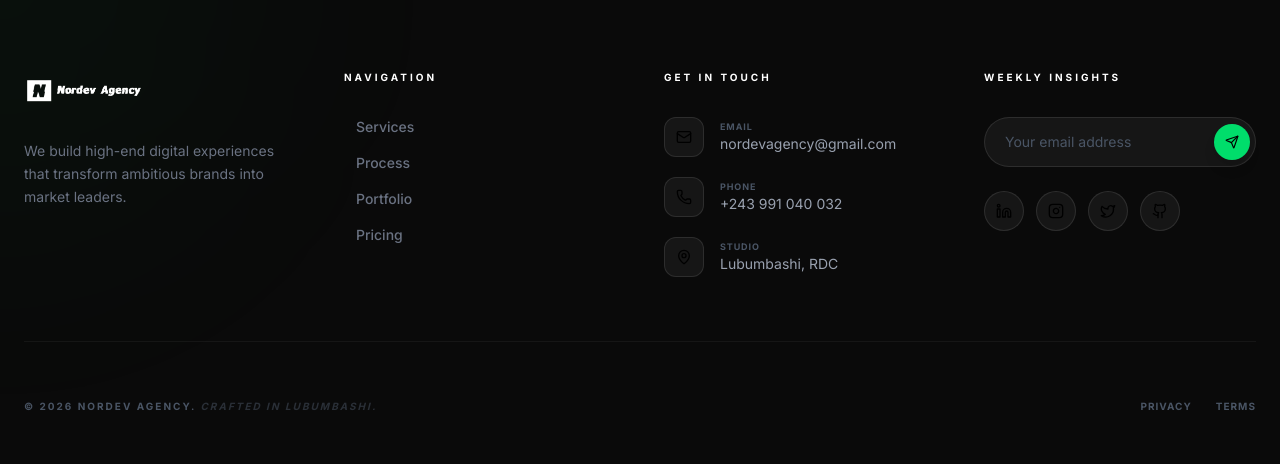
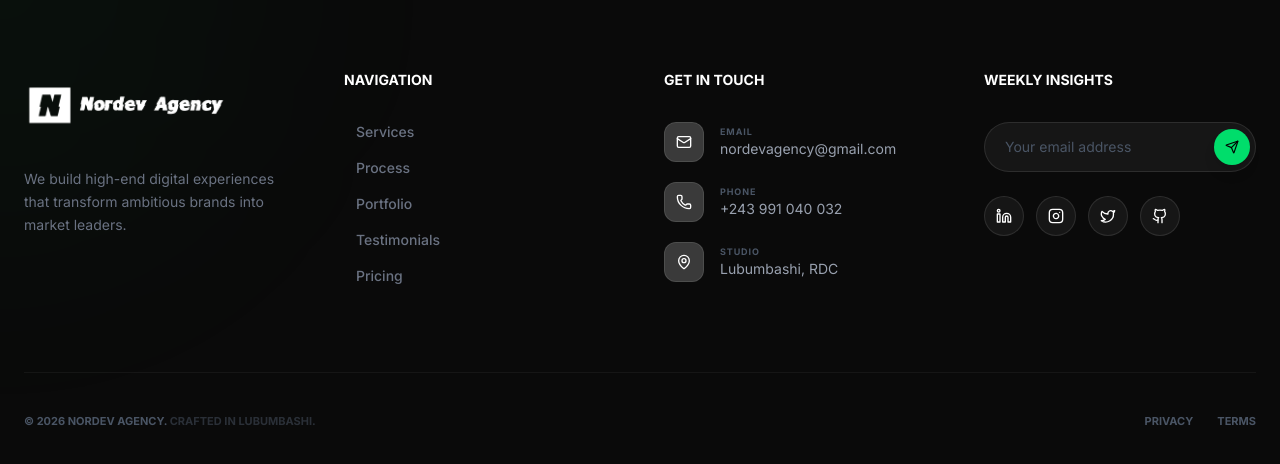
Before and after one commit to freddymk313/nordevagency, a Next.js app: page / in a window 1280 px wide. Shown: the part 7497-7961 px from the top of the page. Built offline with nearby package versions, Linux system fonts and the light colour scheme; no server answers.

Commit message:
ok today 2

```diff
--- a/components/Footer.tsx
+++ b/components/Footer.tsx
@@ -10,6 +10,7 @@ import {
   Github,
   Send,
   ArrowUp,
+  ChevronRight,
 } from "lucide-react";
 import Image from "next/image";
 import Link from "next/link";
@@ -20,6 +21,7 @@ const footerLinks = [
   { name: "Services", href: "#services" },
   { name: "Process", href: "#process" },
   { name: "Portfolio", href: "#portfolio" },
+  { name: "Testimonials", href: "#testimonials" },
   { name: "Pricing", href: "#pricing" },
 ];
 
@@ -50,7 +52,7 @@ const Footer = () => {
                 height={50}
                 width={180}
                 alt="Nordev Agency"
-                className="h-10 w-auto object-contain"
+                className="h-17 w-auto object-contain"
               />
             </Link>
             <p className="text-gray-500 font-sans text-sm leading-relaxed max-w-xs">
@@ -60,7 +62,7 @@ const Footer = () => {
 
           {/* Colonne 2: Navigation */}
           <div>
-            <h3 className="text-white text-[10px] font-bold uppercase tracking-[0.3em] mb-8">
+            <h3 className="text-white text-sm font-bold uppercase mb-8">
               Navigation
             </h3>
             <ul className="space-y-4">
@@ -71,6 +73,7 @@ const Footer = () => {
                     className="text-gray-500 hover:text-green-accent transition-all duration-300 group flex items-center gap-3 text-sm font-medium"
                   >
                     <div className="w-0 h-px bg-green-accent group-hover:w-4 transition-all duration-300" />
+                    {/* <ChevronRight className="w-3 h-3 *bg-green-accent group-hover:w-4 transition-all duration-300" /> */}
                     <span>{link.name}</span>
                   </Link>
                 </li>
@@ -80,7 +83,7 @@ const Footer = () => {
 
           {/* Colonne 3: Contact */}
           <div>
-            <h3 className="text-white text-[10px] font-bold uppercase tracking-[0.3em] mb-8">
+            <h3 className="text-white text-sm font-bold uppercase mb-8">
               Get in Touch
             </h3>
             <ul className="space-y-5">
@@ -91,7 +94,7 @@ const Footer = () => {
               ].map((item, i) => (
                 <li key={i}>
                   <Link href={item.href || "#"} className="group flex items-center gap-4">
-                    <div className="w-10 h-10 bg-white/5 border border-white/10 rounded-xl flex items-center justify-center group-hover:bg-green-accent group-hover:text-black transition-all duration-500">
+                    <div className="w-10 h-10 bg-muted/20 border border-white/10 rounded-xl text-white flex items-center justify-center group-hover:bg-green-accent group-hover:text-black transition-all duration-500">
                       <item.icon className="w-4 h-4" />
                     </div>
                     <div>
@@ -106,7 +109,7 @@ const Footer = () => {
 
           {/* Colonne 4: Newsletter */}
           <div>
-            <h3 className="text-white text-[10px] font-bold uppercase tracking-[0.3em] mb-8">
+            <h3 className="text-white text-sm font-bold uppercase mb-8">
               Weekly Insights
             </h3>
             <div className="space-y-6">
@@ -125,23 +128,13 @@ const Footer = () => {
                   <Link
                     key={index}
                     href="#"
-                    className="w-10 h-10 bg-white/5 border border-white/10 rounded-full flex items-center justify-center hover:bg-white hover:text-black transition-all duration-500"
+                    className="w-10 h-10 bg-white/5 border border-white/10 text-white rounded-full flex items-center justify-center hover:bg-white hover:text-black transition-all duration-500"
                   >
                     <Icon className="w-4 h-4" />
                   </Link>
                 ))}
               </div>
-            </div>
-          </div>
-        </div>
-
-        {/* Bottom Bar */}
-        <div className="border-t border-white/5 py-10 flex flex-col md:flex-row justify-between items-center gap-8">
-          <p className="text-gray-600 text-[10px] font-bold uppercase tracking-[0.2em]">
-            © {new Date().getFullYear()} Nordev Agency. <span className="opacity-50 italic">Crafted in Lubumbashi.</span>
-          </p>
-
-          <button
+              <button
             onClick={scrollToTop}
             className={`group flex items-center gap-4 transition-all duration-700 ${showScrollTop ? 'opacity-100 translate-y-0' : 'opacity-0 translate-y-4 pointer-events-none'}`}
           >
@@ -150,10 +143,29 @@ const Footer = () => {
               <ArrowUp className="w-5 h-5 transition-transform group-hover:-translate-y-1" />
             </div>
           </button>
+            </div>
+          </div>
+        </div>
+
+        {/* Bottom Bar */}
+        <div className="border-t border-white/5 py-10 flex flex-col md:flex-row justify-between items-center gap-8">
+          <p className="text-gray-600 text-[11px] font-bold uppercase *tracking-[0.2em]">
+            © {new Date().getFullYear()} Nordev Agency. <span className="opacity-50">Crafted in Lubumbashi.</span>
+          </p>
+
+          {/* <button
+            onClick={scrollToTop}
+            className={`group flex items-center gap-4 transition-all duration-700 ${showScrollTop ? 'opacity-100 translate-y-0' : 'opacity-0 translate-y-4 pointer-events-none'}`}
+          >
+            <span className="text-[10px] font-black text-white uppercase tracking-[0.3em]">Back to top</span>
+            <div className="w-12 h-12 rounded-full border border-white/10 flex items-center justify-center text-white group-hover:bg-green-accent group-hover:text-black group-hover:border-green-accent transition-all duration-500">
+              <ArrowUp className="w-5 h-5 transition-transform group-hover:-translate-y-1" />
+            </div>
+          </button> */}
 
           <div className="flex gap-6">
             {["Privacy", "Terms"].map((legal) => (
-              <Link key={legal} href="#" className="text-[10px] font-bold text-gray-600 hover:text-white uppercase tracking-widest transition-colors">
+              <Link key={legal} href="#" className="text-[11px] font-bold text-gray-600 hover:text-white uppercase transition-colors">
                 {legal}
               </Link>
             ))}
```
